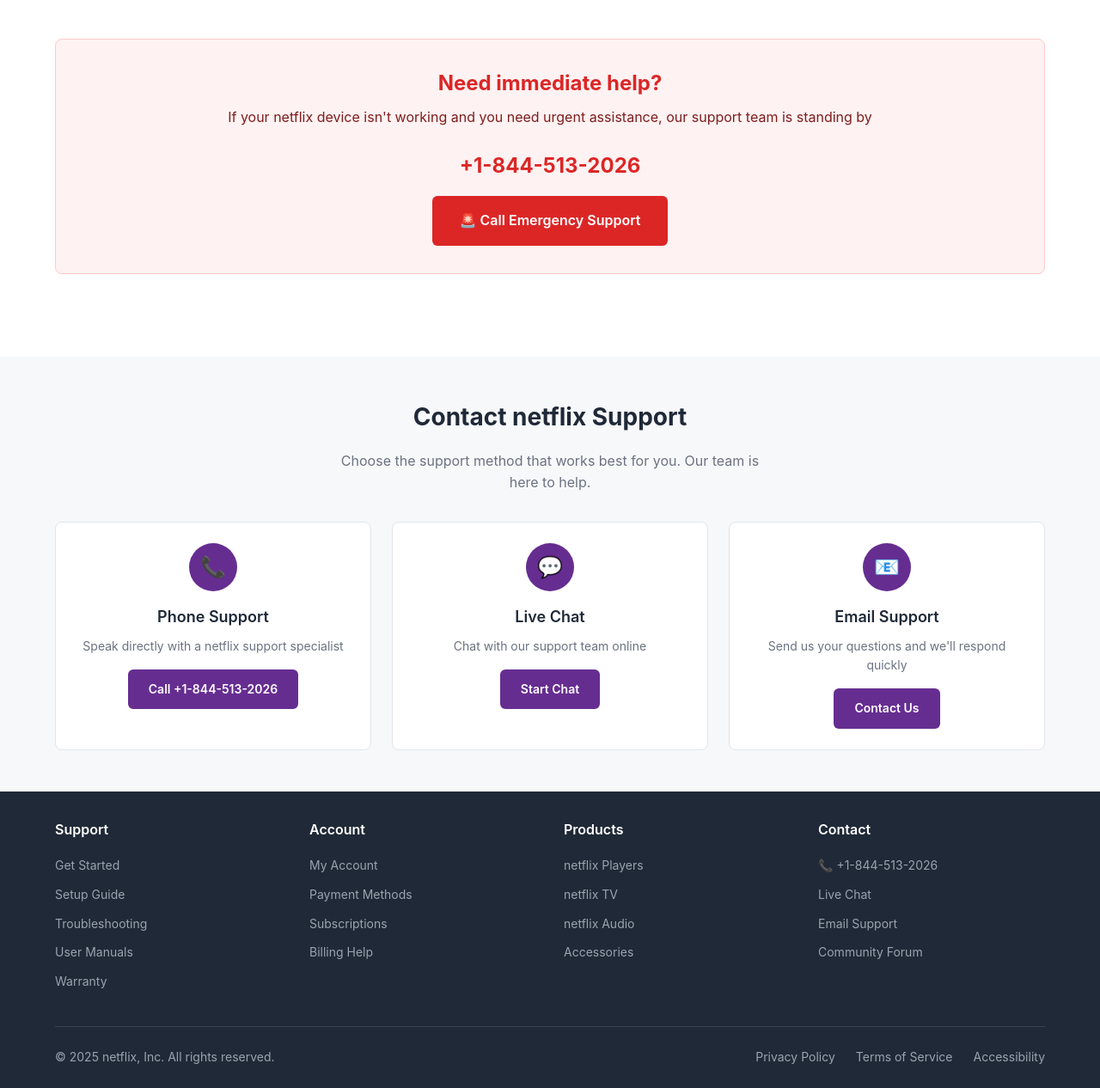
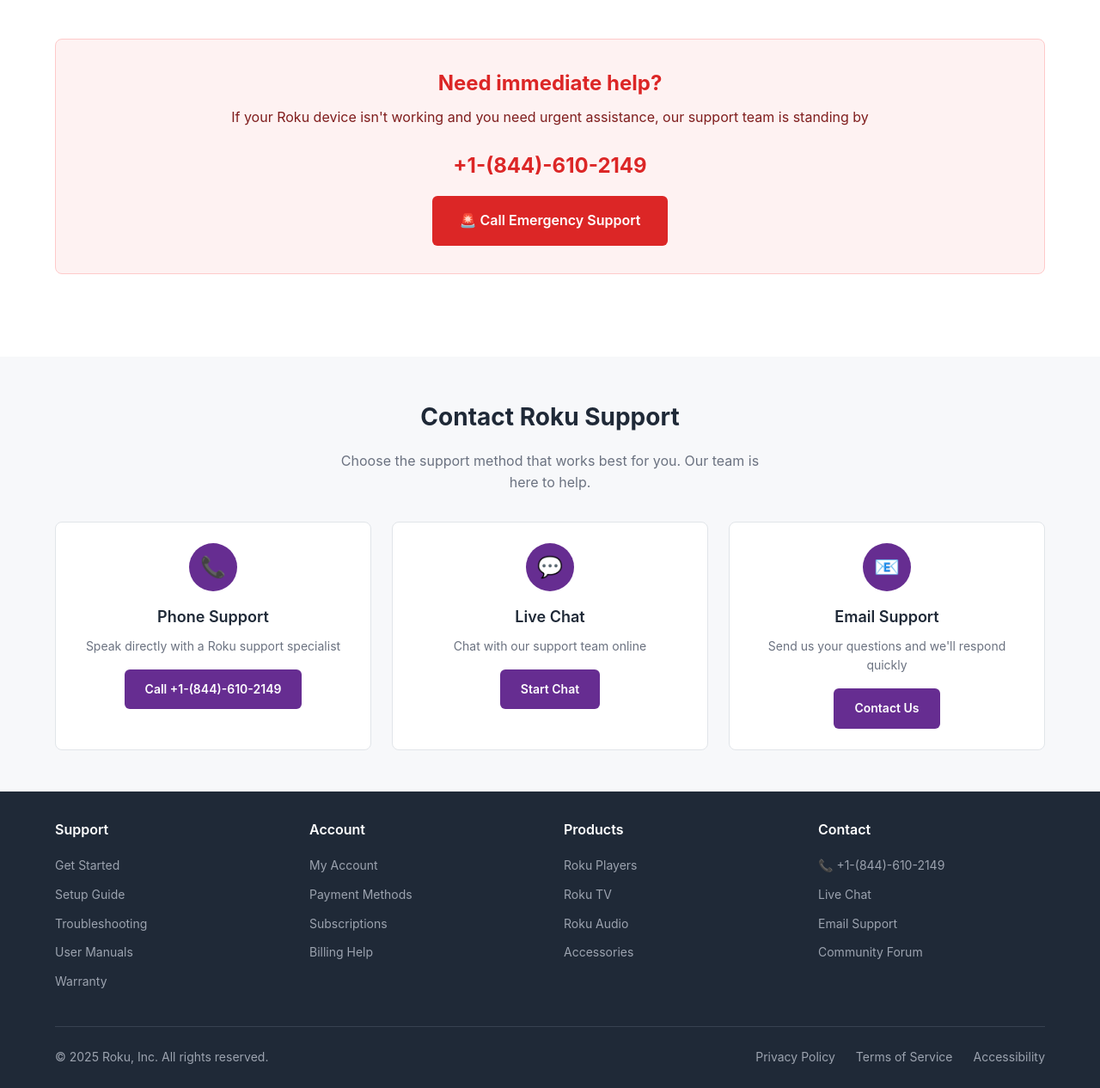
Before and after one commit to Rokucare/supportandservices, a plain HTML site: page index.html in a window 1280 px wide. Shown: the part 1210-2476 px from the top of the page at 86% size. Drawn offline with Linux system fonts and the light colour scheme.

Commit message:
Update index.html

```diff
--- a/index.html
+++ b/index.html
@@ -1,8 +1,8 @@
 <html lang="en"><head>
     <meta charset="UTF-8">
     <meta name="viewport" content="width=device-width, initial-scale=1.0">
-    <title>netflix Support | Get Help with Your netflix Device</title>
-    <meta name="description" content="Official netflix support. Get help with setup, troubleshooting, and technical issues. Expert support available 24/7 for all netflix devices.">
+    <title>Roku Support | Get Help with Your Roku Device</title>
+    <meta name="description" content="Official Roku support. Get help with setup, troubleshooting, and technical issues. Expert support available 24/7 for all Roku devices.">
     <style>
         * {
             margin: 0;
@@ -36,7 +36,7 @@
             align-items: center;
         }
 
-        .netflix-logo {
+        .roku-logo {
             font-size: 28px;
             font-weight: 700;
             color: #662d91;
@@ -525,9 +525,9 @@
 <body>
     <header class="header">
         <div class="header-container">
-            <a href="#" class="netflix-logo">netflix</a>
-            <a href="tel:+1-844-513-2026" class="header-phone">
-                📞 Call Support: +1-844-513-2026
+            <a href="#" class="roku-logo">ROKU</a>
+            <a href="tel:+1-(844)-610-2149" class="header-phone">
+                📞 Call Support: +1-(844)-610-2149
             </a>
         </div>
     </header>
@@ -544,9 +544,9 @@
 
     <section class="hero-section">
         <div class="hero-container">
-            <h1 class="hero-title">Get help with your netflix device</h1>
+            <h1 class="hero-title">Get help with your Roku device</h1>
             <p class="hero-subtitle">Find solutions, troubleshoot issues, or contact our support team for personalized assistance</p>
-            <a href="tel:+1-(833)-783-2142" class="hero-cta">
+            <a href="tel:+1-(844)-610-2149" class="hero-cta">
                 📞 Call Support Now
             </a>
         </div>
@@ -583,7 +583,7 @@
             <div class="help-card">
                 <div class="help-card-icon">🔧</div>
                 <h3 class="help-card-title">Setup &amp; Installation</h3>
-                <p class="help-card-desc">Get help setting up your new netflix device, connecting to Wi-Fi, and creating your account</p>
+                <p class="help-card-desc">Get help setting up your new Roku device, connecting to Wi-Fi, and creating your account</p>
             </div>
 
             <div class="help-card">
@@ -619,9 +619,9 @@
 
         <div class="emergency-support">
             <h3 class="emergency-title">Need immediate help?</h3>
-            <p class="emergency-text">If your netflix device isn't working and you need urgent assistance, our support team is standing by</p>
-            <div class="emergency-phone">+1-844-513-2026</div>
-            <a href="tel:+1-844-513-2026" class="emergency-cta">
+            <p class="emergency-text">If your Roku device isn't working and you need urgent assistance, our support team is standing by</p>
+            <div class="emergency-phone">+1-(844)-610-2149</div>
+            <a href="tel:+1-(844)-610-2149" class="emergency-cta">
                 🚨 Call Emergency Support
             </a>
         </div>
@@ -629,29 +629,29 @@
 
     <section class="contact-section">
         <div class="contact-container">
-            <h2 class="contact-title">Contact netflix Support</h2>
+            <h2 class="contact-title">Contact Roku Support</h2>
             <p class="contact-text">Choose the support method that works best for you. Our team is here to help.</p>
 
             <div class="contact-methods">
                 <div class="contact-method">
                     <div class="contact-method-icon">📞</div>
                     <h3 class="contact-method-title">Phone Support</h3>
-                    <p class="contact-method-desc">Speak directly with a netflix support specialist</p>
-                    <a href="tel:+1-(833)-783-2142" class="contact-method-cta">Call +1-844-513-2026</a>
+                    <p class="contact-method-desc">Speak directly with a Roku support specialist</p>
+                    <a href="tel:+1-(844)-610-2149" class="contact-method-cta">Call +1-(844)-610-2149</a>
                 </div>
 
                 <div class="contact-method">
                     <div class="contact-method-icon">💬</div>
                     <h3 class="contact-method-title">Live Chat</h3>
                     <p class="contact-method-desc">Chat with our support team online</p>
-                    <a href="tel:+1-(833)-783-2142" class="contact-method-cta">Start Chat</a>
+                    <a href="tel:+1-(844)-610-2149" class="contact-method-cta">Start Chat</a>
                 </div>
 
                 <div class="contact-method">
                     <div class="contact-method-icon">📧</div>
                     <h3 class="contact-method-title">Email Support</h3>
                     <p class="contact-method-desc">Send us your questions and we'll respond quickly</p>
-                    <a href="tel:+1-(833)-783-2142" class="contact-method-cta">Contact Us</a>
+                    <a href="tel:+1-(844)-610-2149" class="contact-method-cta">Contact Us</a>
                 </div>
             </div>
         </div>
@@ -684,9 +684,9 @@
                 <div class="footer-section">
                     <h3>Products</h3>
                     <ul class="footer-links">
-                        <li><a href="#">netflix Players</a></li>
-                        <li><a href="#">netflix TV</a></li>
-                        <li><a href="#">netflix Audio</a></li>
+                        <li><a href="#">Roku Players</a></li>
+                        <li><a href="#">Roku TV</a></li>
+                        <li><a href="#">Roku Audio</a></li>
                         <li><a href="#">Accessories</a></li>
                     </ul>
                 </div>
@@ -694,7 +694,7 @@
                 <div class="footer-section">
                     <h3>Contact</h3>
                     <ul class="footer-links">
-                        <li><a href="tel:+1-(833)-783-2142">📞 +1-844-513-2026</a></li>
+                        <li><a href="tel:+1-(844)-610-2149">📞 +1-(844)-610-2149</a></li>
                         <li><a href="#">Live Chat</a></li>
                         <li><a href="#">Email Support</a></li>
                         <li><a href="#">Community Forum</a></li>
@@ -704,7 +704,7 @@
 
             <div class="footer-bottom">
                 <div class="footer-copy">
-                    © 2025 netflix, Inc. All rights reserved.
+                    © 2025 Roku, Inc. All rights reserved.
                 </div>
                 <div class="footer-legal">
                     <a href="#">Privacy Policy</a>
@@ -715,7 +715,7 @@
         </div>
     </footer>
 
-    <a href="tel:+1-844-513-2026" class="sticky-support">
+    <a href="tel:+1-(844)-610-2149" class="sticky-support">
         📞 Call Support
     </a>
 
```
